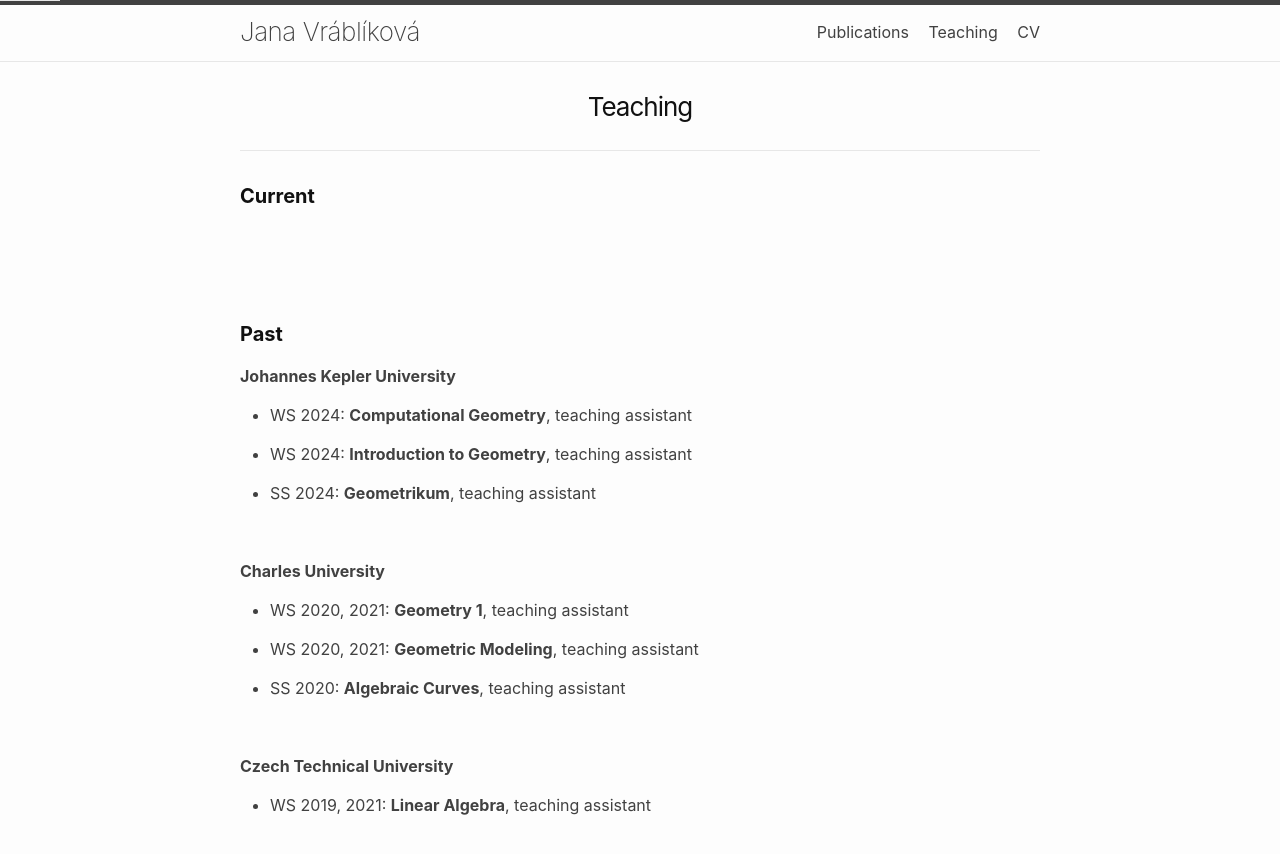
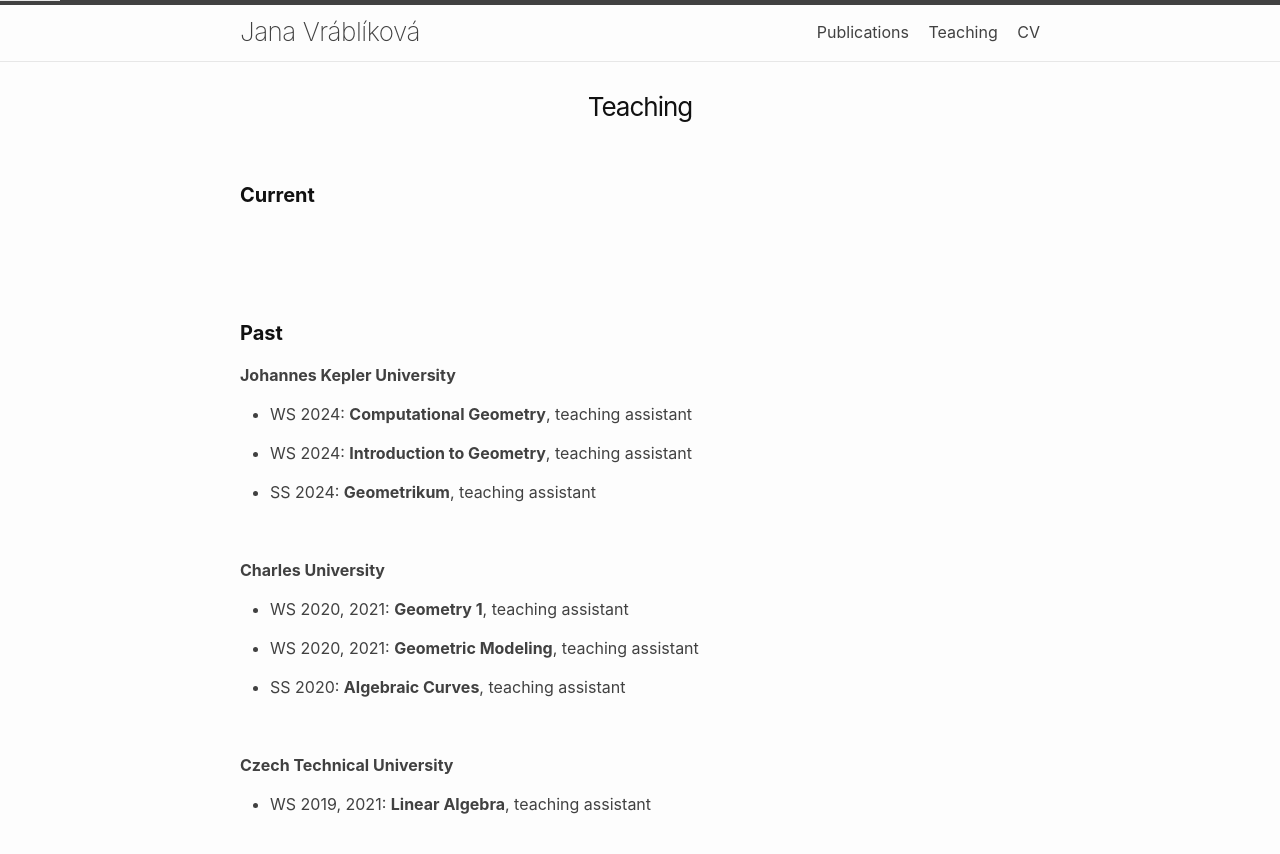
Before and after one commit to JanaVrablikova/janavrablikova.github.io, a Jekyll site: the page built from 02teaching.markdown, in a window 1280 px wide. Shown: the top 854 px of the page. Built offline with Jekyll 4.4.1, drawn with Linux system fonts in a browser that asks for light colours; nearby versions of some CDN libraries.

Commit message:
Update _layout.scss

```diff
--- a/_sass/minima/_layout.scss
+++ b/_sass/minima/_layout.scss
@@ -244,7 +244,7 @@
   margin-bottom: $spacing-unit;
   padding-bottom: 18px;
   text-align: center;
-  border-bottom: 1px solid $border-color-01;
+  border-bottom: none; /**1px solid $border-color-01;*/
 }
 
 .post-meta {
```
